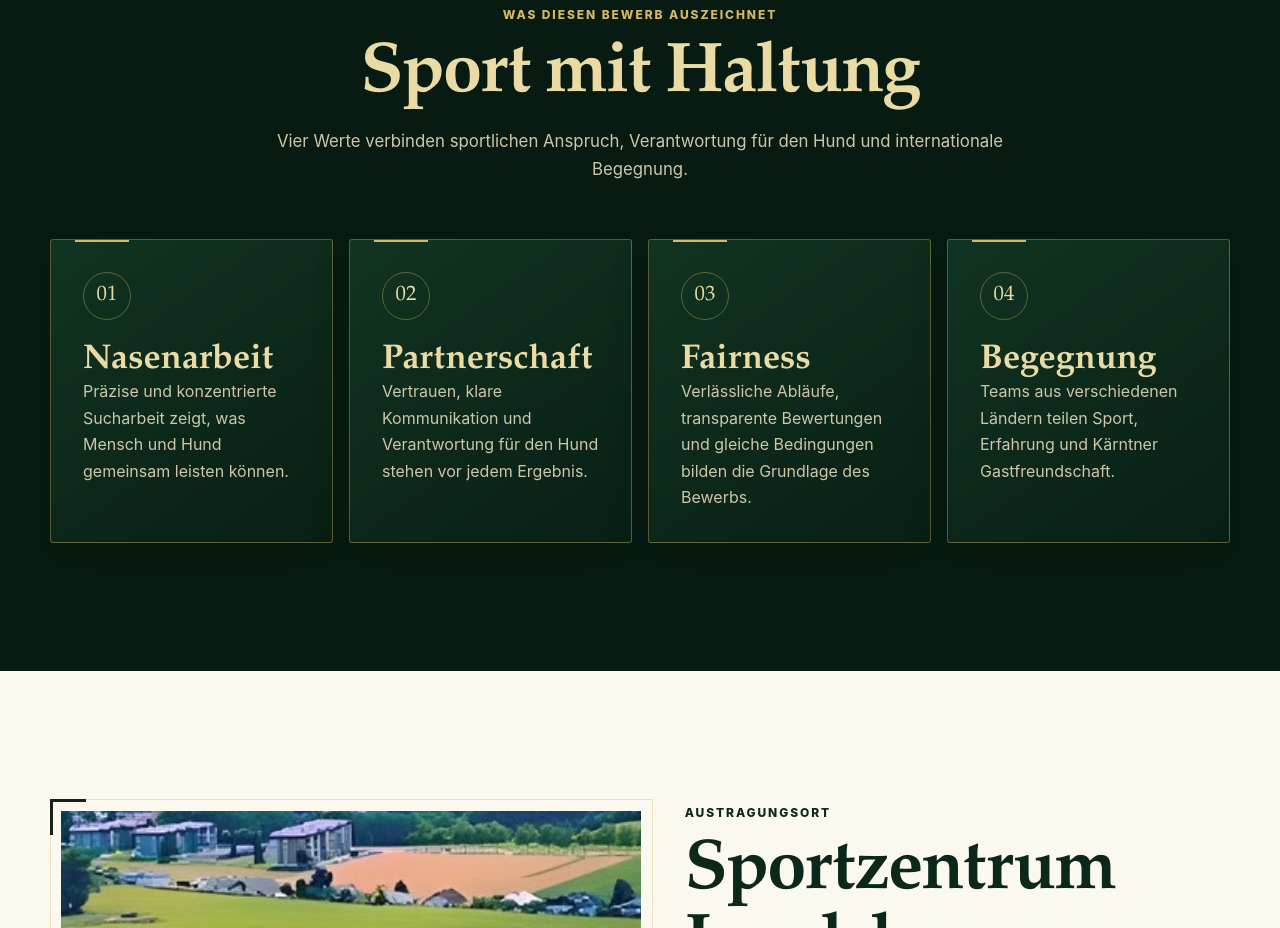
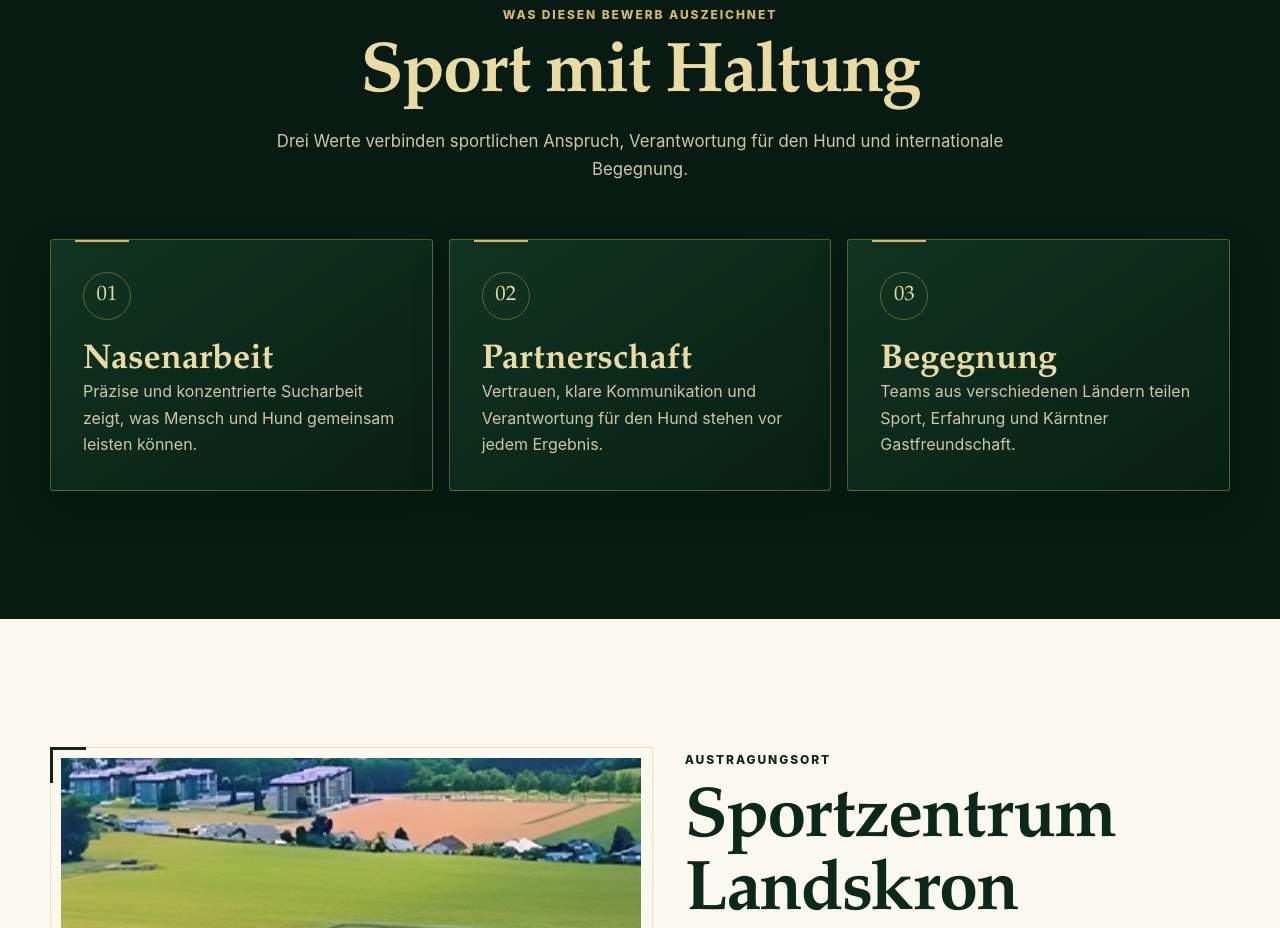
Before and after one commit to Meinereiner71/internationaler-stoebercup-2027, a website: page index.html in a window 1280 px wide. Shown: the part 1140-2068 px from the top of the page. Drawn offline with Linux system fonts and the light colour scheme.

Commit message:
Wertebereich auf drei Punkte reduzieren

```diff
--- a/index.html
+++ b/index.html
@@ -84,16 +84,15 @@
           <div class="section-heading section-heading--center reveal">
             <p class="eyebrow" data-de="Was diesen Bewerb auszeichnet" data-en="What defines this competition">Was diesen Bewerb auszeichnet</p>
             <h2 data-de="Sport mit Haltung" data-en="Sport with integrity">Sport mit Haltung</h2>
-            <p data-de="Vier Werte verbinden sportlichen Anspruch, Verantwortung für den Hund und internationale Begegnung."
-              data-en="Four values unite sporting ambition, responsibility for the dog and international exchange.">
-              Vier Werte verbinden sportlichen Anspruch, Verantwortung für den Hund und internationale Begegnung.
+            <p data-de="Drei Werte verbinden sportlichen Anspruch, Verantwortung für den Hund und internationale Begegnung."
+              data-en="Three values unite sporting ambition, responsibility for the dog and international exchange.">
+              Drei Werte verbinden sportlichen Anspruch, Verantwortung für den Hund und internationale Begegnung.
             </p>
           </div>
-          <div class="grid grid--4">
+          <div class="grid grid--3">
             <article class="card reveal"><span class="card-icon" aria-hidden="true">01</span><h3 data-de="Nasenarbeit" data-en="Scent work">Nasenarbeit</h3><p data-de="Präzise und konzentrierte Sucharbeit zeigt, was Mensch und Hund gemeinsam leisten können." data-en="Precise and focused search work shows what dog and handler can achieve together.">Präzise und konzentrierte Sucharbeit zeigt, was Mensch und Hund gemeinsam leisten können.</p></article>
             <article class="card reveal"><span class="card-icon" aria-hidden="true">02</span><h3 data-de="Partnerschaft" data-en="Partnership">Partnerschaft</h3><p data-de="Vertrauen, klare Kommunikation und Verantwortung für den Hund stehen vor jedem Ergebnis." data-en="Trust, clear communication and responsibility for the dog come before any result.">Vertrauen, klare Kommunikation und Verantwortung für den Hund stehen vor jedem Ergebnis.</p></article>
-            <article class="card reveal"><span class="card-icon" aria-hidden="true">03</span><h3 data-de="Fairness" data-en="Fairness">Fairness</h3><p data-de="Verlässliche Abläufe, transparente Bewertungen und gleiche Bedingungen bilden die Grundlage des Bewerbs." data-en="Reliable organisation, transparent judging and equal conditions form the foundation of the competition.">Verlässliche Abläufe, transparente Bewertungen und gleiche Bedingungen bilden die Grundlage des Bewerbs.</p></article>
-            <article class="card reveal"><span class="card-icon" aria-hidden="true">04</span><h3 data-de="Begegnung" data-en="Connection">Begegnung</h3><p data-de="Teams aus verschiedenen Ländern teilen Sport, Erfahrung und Kärntner Gastfreundschaft." data-en="Teams from different countries share sport, experience and Carinthian hospitality.">Teams aus verschiedenen Ländern teilen Sport, Erfahrung und Kärntner Gastfreundschaft.</p></article>
+            <article class="card reveal"><span class="card-icon" aria-hidden="true">03</span><h3 data-de="Begegnung" data-en="Connection">Begegnung</h3><p data-de="Teams aus verschiedenen Ländern teilen Sport, Erfahrung und Kärntner Gastfreundschaft." data-en="Teams from different countries share sport, experience and Carinthian hospitality.">Teams aus verschiedenen Ländern teilen Sport, Erfahrung und Kärntner Gastfreundschaft.</p></article>
           </div>
         </div>
       </section>
```
Also changed, not shown: tests/sites-worker.test.mjs (+2 -0 lines).
